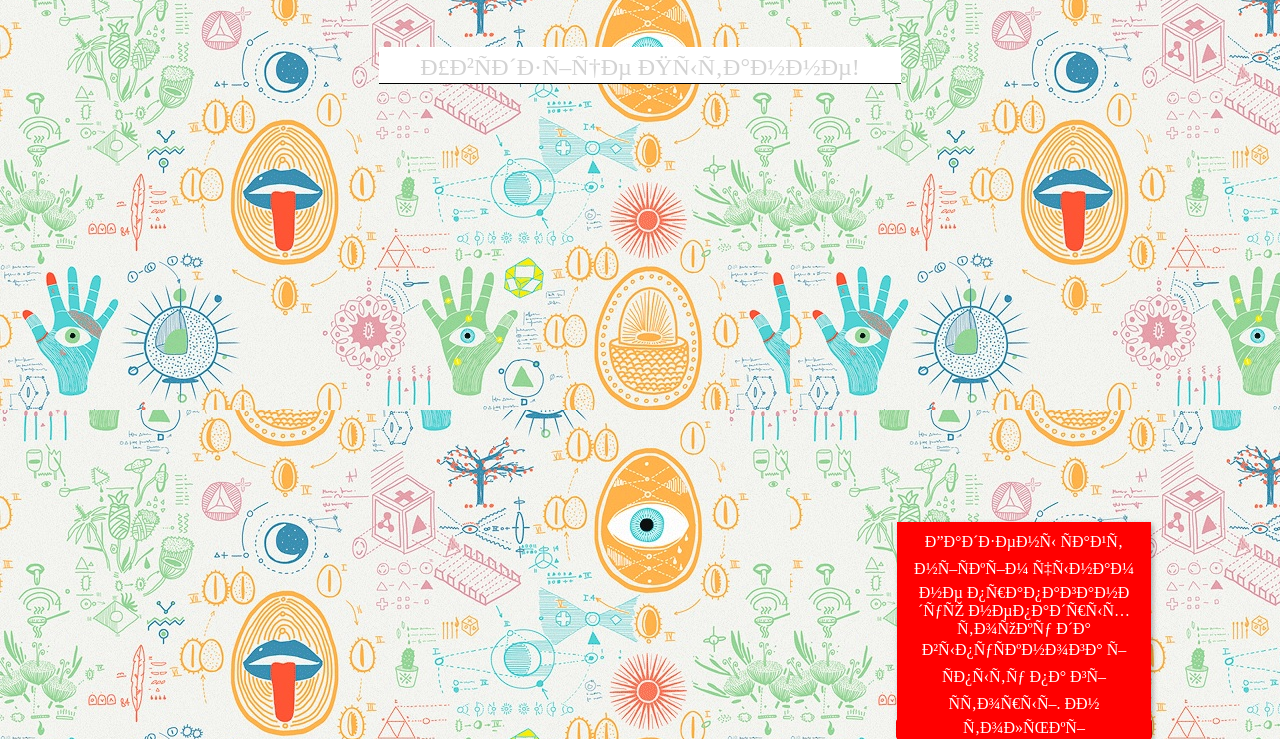
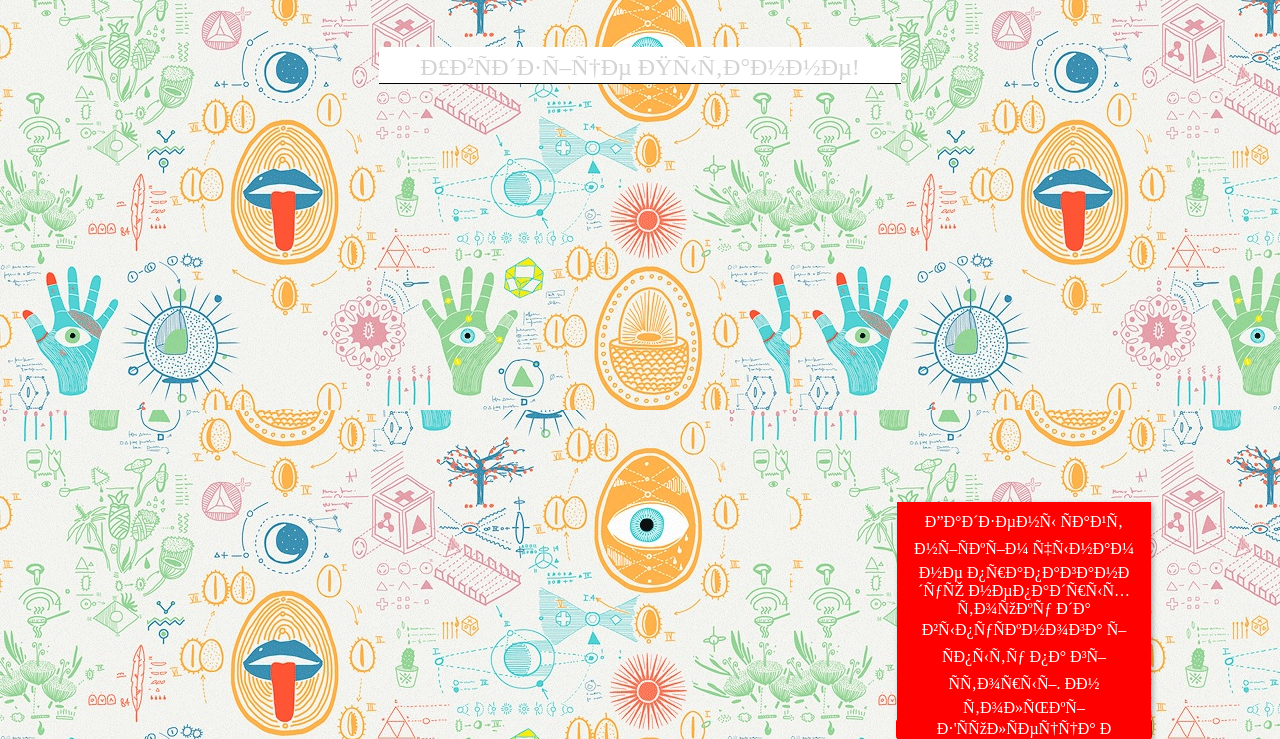
Before and after one commit to ArseniyTy/HistoryExam, a plain HTML site: page index.html in a window 1280 px wide. In both pictures the pointer is over the element 1024 px from the left and 790 px from the top of the page. Shown: the part 61-800 px from the top of the page. Drawn offline with Linux system fonts and the light colour scheme.

Commit message:
main fixed

```diff
--- a/main.css
+++ b/main.css
@@ -78,7 +78,7 @@ transition: 0.5s; /* Время появления подсказки */
 }
 [data-tooltip]:hover::after {
 opacity: 1; /* Показываем подсказку */
-top: -1100%; /* Положение подсказки */
+top: -1210%; /* Положение подсказки */
 }
 
 
```
